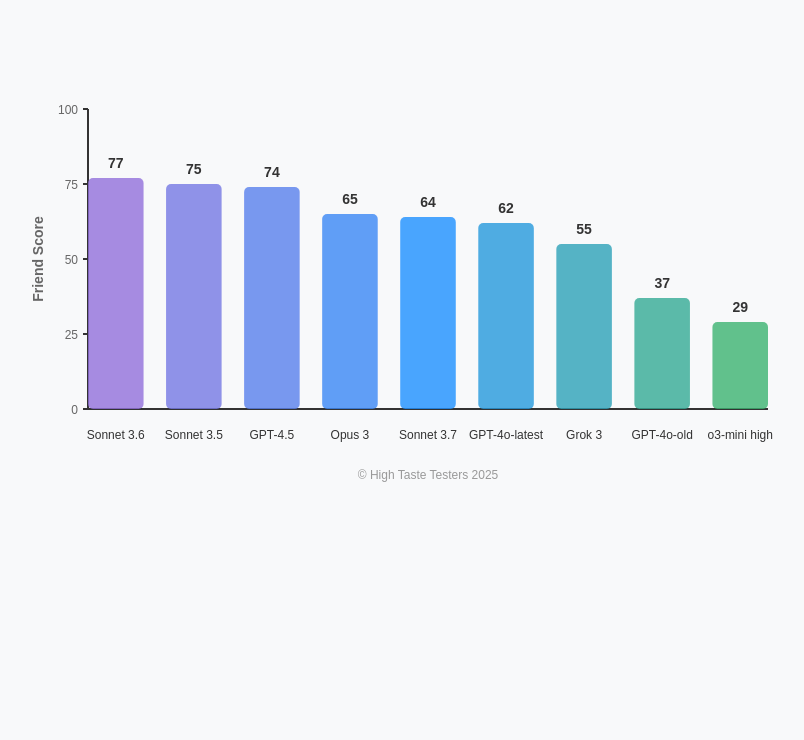
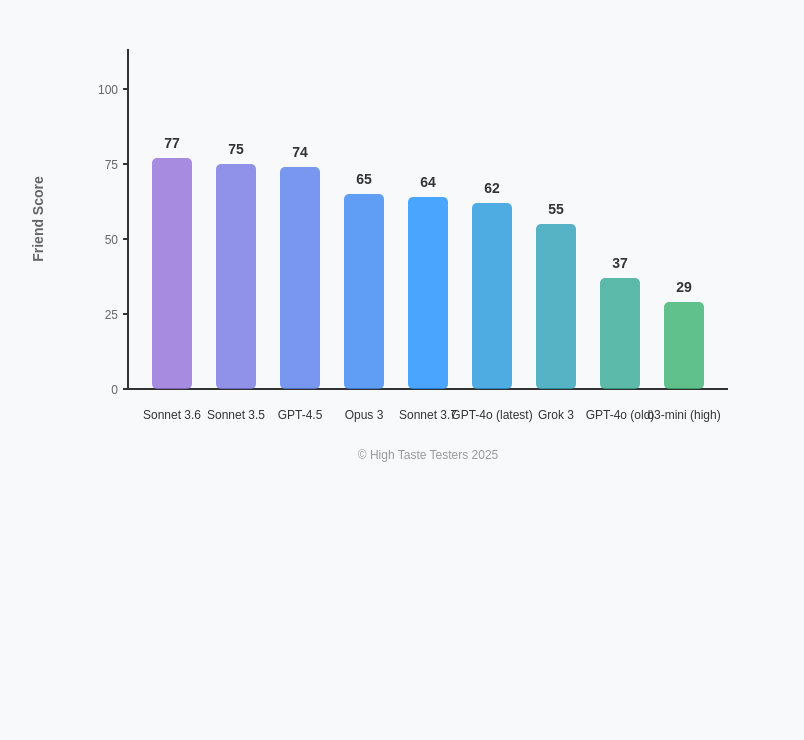
Before and after one commit to henri123lemoine/friendbench, a plain HTML site: page frontend/index.html in a window 1280 px wide. Shown: the part 100-840 px from the top of the page, without its empty margins (212-1016 px from the left). Drawn offline with Linux system fonts and the light colour scheme.

Commit message:
Refine chart layout and model name formatting

```diff
--- a/frontend/data.js
+++ b/frontend/data.js
@@ -8,7 +8,7 @@
   { name: "Opus 3", score: 65 },
   { name: "Grok 3", score: 55 },
   { name: "GPT-4.5", score: 74 },
-  { name: "GPT-4o-old", score: 37 },
-  { name: "GPT-4o-latest", score: 62 },
-  { name: "o3-mini high", score: 29 }
+  { name: "GPT-4o\n(old)", score: 37 },
+  { name: "GPT-4o\n(latest)", score: 62 },
+  { name: "o3-mini\n(high)", score: 29 }
 ];
--- a/frontend/index.html
+++ b/frontend/index.html
@@ -24,8 +24,10 @@
       margin: 0 auto;
       text-align: center;
     }
-    h1 { margin-bottom: 0.5em; }
-    p { margin-bottom: 2em; }
+    h1 {
+      margin-bottom: 0.2em;
+      font-size: 28px;
+    }
     @media (max-width: 600px) {
       body { padding: 10px; }
     }
@@ -93,48 +95,73 @@
       );
     };
 
+    // Chart configuration
+    const config = {
+      width: 880,
+      height: 500,
+      margin: {
+        top: 60,
+        right: 140,
+        bottom: 100,
+        left: 140
+      }
+    };
+
     // Minimal chart generator
     const svg = document.createElementNS("http://www.w3.org/2000/svg", "svg");
-    svg.setAttribute("viewBox", "0 0 880 500");
+    svg.setAttribute("viewBox", `0 0 ${config.width} ${config.height}`);
     svg.setAttribute("width", "100%");
     svg.setAttribute("height", "100%");
 
     // Background
     svg.innerHTML = `
-      <rect width="880" height="500" fill="#f8f9fa"/>
+      <rect width="${config.width}" height="${config.height}" fill="#f8f9fa"/>
 
       <!-- Axes -->
-      <line x1="100" y1="100" x2="100" y2="400" stroke="#333" stroke-width="2"/>
-      <line x1="100" y1="400" x2="780" y2="400" stroke="#333" stroke-width="2"/>
+      <line x1="${config.margin.left}" y1="${config.margin.top}"
+            x2="${config.margin.left}" y2="${config.height - config.margin.bottom}"
+            stroke="#333" stroke-width="2"/>
+      <line x1="${config.margin.left}" y1="${config.height - config.margin.bottom}"
+            x2="${config.width - config.margin.right}" y2="${config.height - config.margin.bottom}"
+            stroke="#333" stroke-width="2"/>
 
       <!-- Y-axis ticks and labels -->
       ${[0, 25, 50, 75, 100].map(tick => `
-        <line x1="95" y1="${400 - tick * 3}" x2="100" y2="${400 - tick * 3}" stroke="#333" stroke-width="2"/>
-        <text x="90" y="${405 - tick * 3}" font-family="Arial" font-size="12" text-anchor="end" fill="#666">${tick}</text>
+        <line x1="${config.margin.left - 5}" y1="${config.height - config.margin.bottom - (tick * 3)}"
+              x2="${config.margin.left}" y2="${config.height - config.margin.bottom - (tick * 3)}"
+              stroke="#333" stroke-width="2"/>
+        <text x="${config.margin.left - 10}" y="${config.height - config.margin.bottom - (tick * 3) + 5}"
+              font-family="Arial" font-size="12" text-anchor="end" fill="#666">${tick}</text>
       `).join('')}
 
       <!-- Y-axis label -->
-      <text x="55" y="250" font-family="Arial" font-size="14" font-weight="bold" text-anchor="middle"
-        fill="#666" transform="rotate(-90, 55, 250)">Friend Score</text>
+      <text x="${config.margin.left - 85}" y="${(config.height + config.margin.top - config.margin.bottom) / 2}"
+            font-family="Arial" font-size="14" font-weight="bold" text-anchor="middle"
+            fill="#666" transform="rotate(-90, ${config.margin.left - 85}, ${(config.height + config.margin.top - config.margin.bottom) / 2})">
+        Friend Score
+      </text>
     `;
 
     // Calculate bar spacing based on number of models
     const totalModels = sortedData.length;
-    const availableWidth = 680; // 780 - 100 (right margin)
-    const barWidth = Math.min(60, (availableWidth / totalModels) - 20);
-    const spacing = (availableWidth - (barWidth * totalModels)) / (totalModels - 1);
+    const availableWidth = config.width - config.margin.left - config.margin.right;
+    const barWidth = Math.min(60, (availableWidth / (totalModels + 1)) - 20); // Added +1 to account for spacing
+    const totalBarsWidth = barWidth * totalModels;
+    const totalSpacingWidth = availableWidth - totalBarsWidth;
+    const spacing = totalSpacingWidth / (totalModels + 1); // Added +1 to add space at the ends
 
     // Generate bars and labels
     sortedData.forEach((model, i) => {
-      const x = 100 + (i * (barWidth + spacing));
+      const x = config.margin.left + spacing + (i * (barWidth + spacing)); // Added initial spacing
       const height = model.score * 3;
-      const y = 400 - height;
+      const y = config.height - config.margin.bottom - height;
       const color = getColor(i, totalModels);
 
       svg.innerHTML += `
         <rect x="${x}" y="${y}" width="${barWidth}" height="${height}"
           fill="${color}" opacity="0.8" rx="5"/>
-        <text x="${x + barWidth/2}" y="430" font-family="Arial" font-size="12"
+        <text x="${x + barWidth/2}" y="${config.height - config.margin.bottom + 30}"
+          font-family="Arial" font-size="12"
           text-anchor="middle" fill="#333">${model.name}</text>
         <text x="${x + barWidth/2}" y="${y - 10}" font-family="Arial" font-size="14"
           font-weight="bold" text-anchor="middle" fill="#333">${model.score}</text>
@@ -143,7 +170,7 @@
 
     // Copyright
     svg.innerHTML += `
-      <text x="440" y="470" font-family="Arial" font-size="12"
+      <text x="${config.width/2}" y="${config.height - 30}" font-family="Arial" font-size="12"
         text-anchor="middle" fill="#999">© High Taste Testers 2025</text>
     `;
 
```
